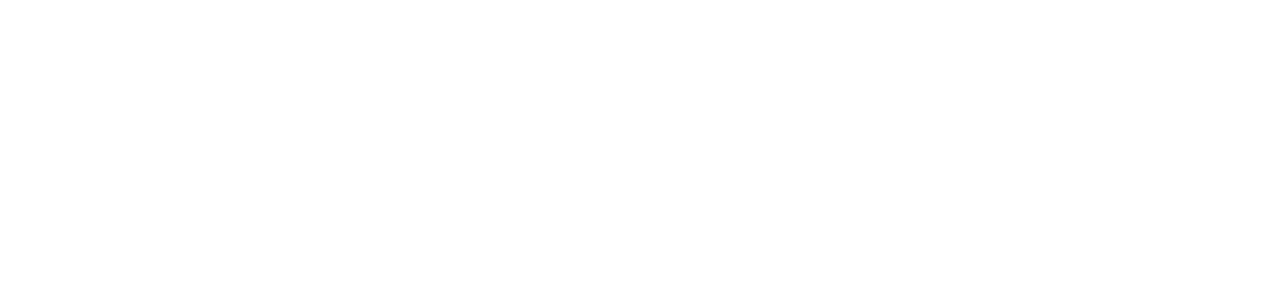
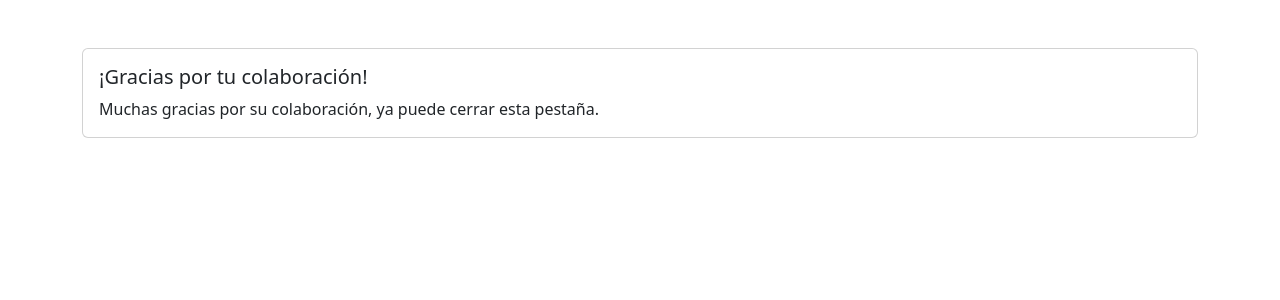
Before and after one commit to Risuban/Memoria, a React (Create React App) app in the folder video-capture2/: page /final in a window 1280 px wide. Before the commit this address had no page. Shown: the top 300 px of the page. Built offline with nearby package versions, Linux system fonts and the light colour scheme.

Commit message:
updated some thing, missing exmaple video still

```diff
--- a/video-capture2/src/App.js
+++ b/video-capture2/src/App.js
@@ -6,6 +6,7 @@ import {BrowserRouter as Router, Routes, Route, Link} from 'react-router-dom';
 import UserContext from './components/UserContext';
 import { useState } from 'react';
 import RecordingMenu from './components/menu';
+import ThankYou from './components/ThankYou';
 
 function App() {
     const [formData, setFormData] = useState({
@@ -39,6 +40,8 @@ function App() {
                         {/* ejemplo de como agregar una nueva vista */}
                         {/* <Route path="/capture/look-aroubd" element={<CameraCapture viewName="LookAround" />} /> */}
                         {/* Agrega más rutas según sea necesario */}
+                        <Route path="/final" element={<ThankYou />} />
+
                     </Routes>
                 </div>
             </Router>
--- /dev/null
+++ b/video-capture2/src/components/ThankYou.js
@@ -0,0 +1,16 @@
+import React from 'react';
+
+const ThankYou = () => {
+    return (
+        <div className="container mt-5">
+            <div className="card">
+                <div className="card-body">
+                    <h5 className="card-title">¡Gracias por tu colaboración!</h5>
+                    <p className="card-text">Muchas gracias por su colaboración, ya puede cerrar esta pestaña.</p>
+                </div>
+            </div>
+        </div>
+    );
+}
+
+export default ThankYou;
--- a/video-capture2/src/components/ToS.js
+++ b/video-capture2/src/components/ToS.js
@@ -62,11 +62,11 @@ function TermsOfService() {
                 <form onSubmit={handleSubmit}>
                     <div className="mb-3">
                         <label htmlFor="firstName" className="form-label">Nombre:</label>
-                        <input type="text" id="firstName" name="firstName" className="form-control" value={formData.firstName} onChange={handleInputChange} placeholder="Nombre"/>
+                        <input type="text" id="firstName" name="firstName" className="form-control" value={formData.firstName} onChange={handleInputChange} placeholder="Aquí su nombre"/>
                     </div>
                     <div className="mb-3">
                         <label htmlFor="lastName" className="form-label">Apellido:</label>
-                        <input type="text" id="lastName" name="lastName" className="form-control" value={formData.lastName} onChange={handleInputChange} placeholder="Apellido"/>
+                        <input type="text" id="lastName" name="lastName" className="form-control" value={formData.lastName} onChange={handleInputChange} placeholder="Aquí su apellido"/>
                     </div>
                     <div className="mb-3">
                         <label htmlFor="age" className="form-label">Edad:</label>
--- a/video-capture2/src/components/menu.js
+++ b/video-capture2/src/components/menu.js
@@ -20,6 +20,7 @@ const RecordingMenu = () => {
                     </div>
                 </div>
             </div>
+            <Link to="/final" className="btn btn-primary mt-3">Finalizar</Link>
         </div>
     );
 };
```
Also changed, not shown: 1 other file (tests, documents, lock files or other folders).
